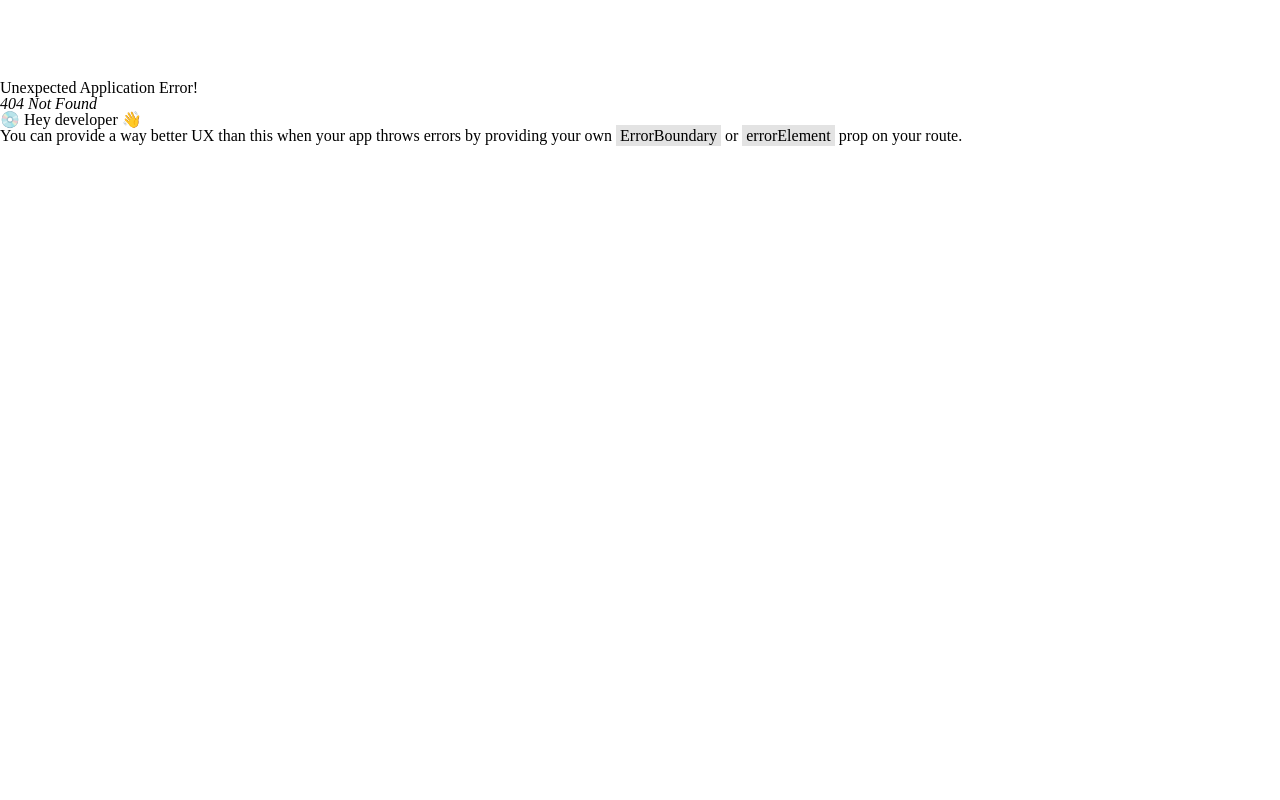
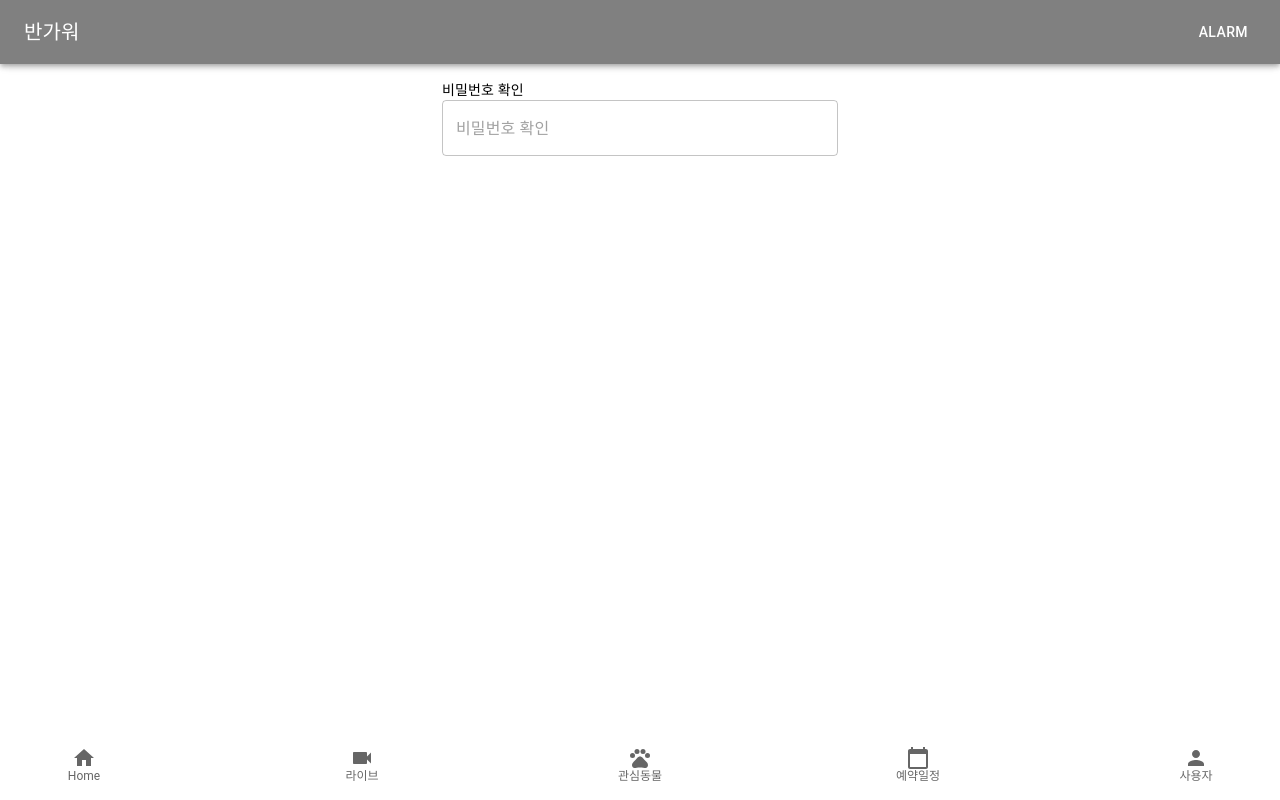
Before and after one commit to whdydrhks/SSAFY-COMMON-PROJECT, a React (Create React App) app in the folder FrontEnd/: page /checkpassword/1 in a window 1280 px wide. Before the commit this address had no page. Built offline with nearby package versions, Linux system fonts and the light colour scheme.

Commit message:
[FE] feat : Create Account pages

```diff
--- a/FrontEnd/src/pages/Account/CheckPassword.js
+++ b/FrontEnd/src/pages/Account/CheckPassword.js
@@ -1,7 +1,34 @@
-import React from 'react';
+import React, { useState } from 'react';
+import { Container, TextField, Typography } from '@mui/material';
+import Header from '../../components/common/Header';
+import Nav from '../../components/common/Nav';
 
 function CheckPassword() {
-  return <>비번확인</>;
+  const [password, setPassword] = useState('');
+  const handlePassword = () => {
+    setPassword(password);
+  };
+  return (
+    <>
+      <Header />
+      <Container component="main" maxWidth="xs">
+        <Typography component="h6" variant="body2">
+          비밀번호 확인
+        </Typography>
+        <TextField
+          required
+          fullWidth
+          id="password"
+          name="password"
+          autoComplete="password"
+          placeholder="비밀번호 확인"
+          value={password}
+          onChange={handlePassword}
+        />
+      </Container>
+      <Nav />
+    </>
+  );
 }
 
 export default CheckPassword;
--- /dev/null
+++ b/FrontEnd/src/pages/Account/FindPassword.js
@@ -0,0 +1,15 @@
+import React from 'react';
+import Header from '../../components/common/Header';
+import Nav from '../../components/common/Nav';
+
+function FindPassword() {
+  return (
+    <>
+      <Header />
+      비번찾아
+      <Nav />
+    </>
+  );
+}
+
+export default FindPassword;
--- a/FrontEnd/src/pages/Account/Login.js
+++ b/FrontEnd/src/pages/Account/Login.js
@@ -66,10 +66,10 @@ function Login() {
           </Button>
           <Grid container>
             <Grid item xs>
-              <Link to="/findPassword">비밀번호 찾기</Link>
+              <Link to="/findpassword">비밀번호 찾기</Link>
             </Grid>
             <Grid item>
-              <Link to="/signUp">회원가입</Link>
+              <Link to="/signup">회원가입</Link>
             </Grid>
           </Grid>
         </Box>
--- a/FrontEnd/src/pages/Account/ModifyPassword.js
+++ b/FrontEnd/src/pages/Account/ModifyPassword.js
@@ -1,7 +1,34 @@
-import React from 'react';
+import React, { useState } from 'react';
+import { Container, TextField, Typography } from '@mui/material';
+import Header from '../../components/common/Header';
+import Nav from '../../components/common/Nav';
 
 function ModifyPassword() {
-  return <>비번수정</>;
+  const [password, setPassword] = useState('');
+  const handlePassword = () => {
+    setPassword(password);
+  };
+  return (
+    <>
+      <Header />
+      <Container component="main" maxWidth="xs">
+        <Typography component="h6" variant="body2">
+          비밀번호 확인
+        </Typography>
+        <TextField
+          required
+          fullWidth
+          id="password"
+          name="password"
+          autoComplete="password"
+          placeholder="비밀번호 확인"
+          value={password}
+          onChange={handlePassword}
+        />
+      </Container>
+      <Nav />
+    </>
+  );
 }
 
 export default ModifyPassword;
--- /dev/null
+++ b/FrontEnd/src/pages/Account/MyPage.js
@@ -0,0 +1,15 @@
+import React from 'react';
+import Header from '../../components/common/Header';
+import Nav from '../../components/common/Nav';
+
+function MyPage() {
+  return (
+    <>
+      <Header />
+      마이페이지입니다.
+      <Nav />
+    </>
+  );
+}
+
+export default MyPage;
--- a/FrontEnd/src/pages/Account/SignUp.js
+++ b/FrontEnd/src/pages/Account/SignUp.js
@@ -189,7 +189,7 @@ function SignUp() {
             <Grid item xs={12}>
               <FormControlLabel
                 control={<Checkbox value="allowExtraEmails" color="primary" />}
-                label="I want to receive inspiration, marketing promotions and updates via email."
+                label="이용 약관에 동의합니다."
               />
             </Grid>
           </Grid>
@@ -203,8 +203,8 @@ function SignUp() {
           </Button>
           <Grid container justifyContent="flex-end">
             <Grid item>
-              <Link to="/signIn" variant="body2">
-                Already have an account? Sign in
+              <Link to="/login" variant="body2">
+                로그인
               </Link>
             </Grid>
           </Grid>
```
Also changed, not shown: FrontEnd/src/Router.js (+24 -0 lines), FrontEnd/src/pages/Account/FindFassword.js (deleted, +0 -7 lines).
